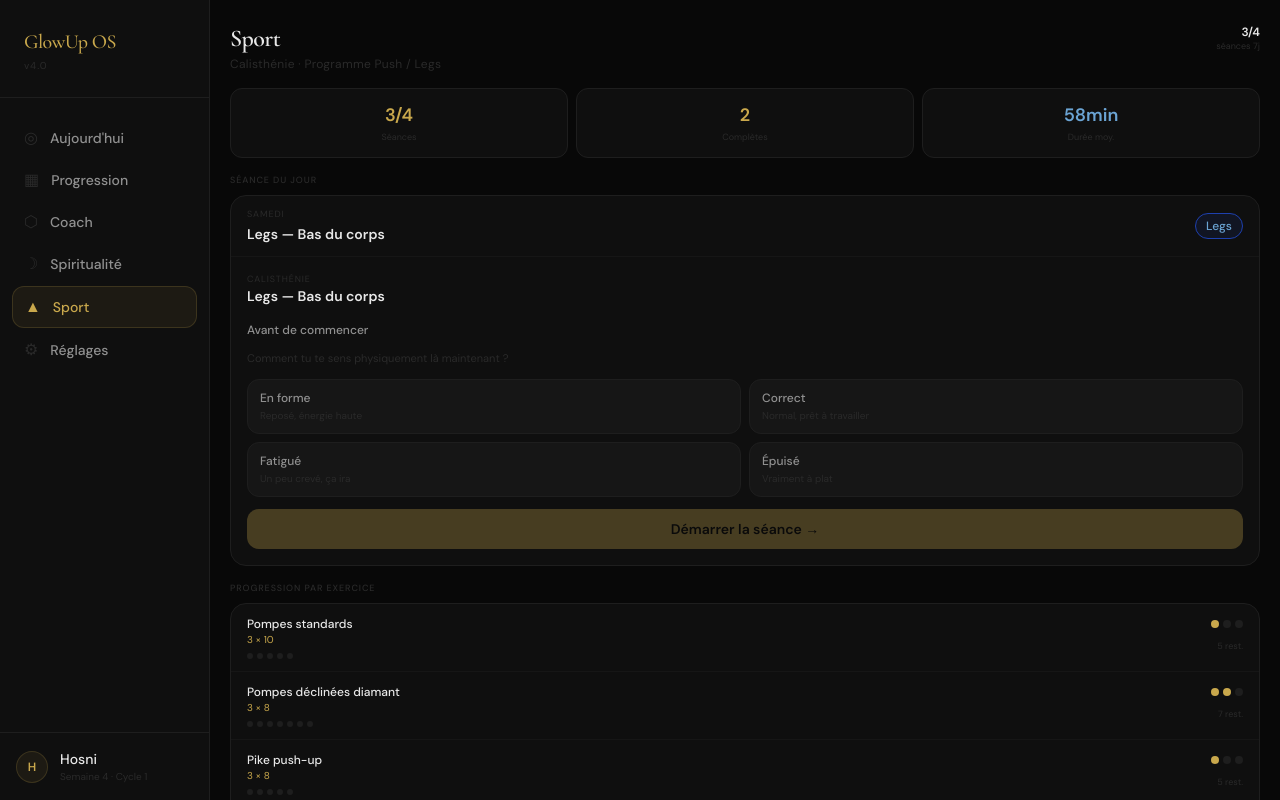
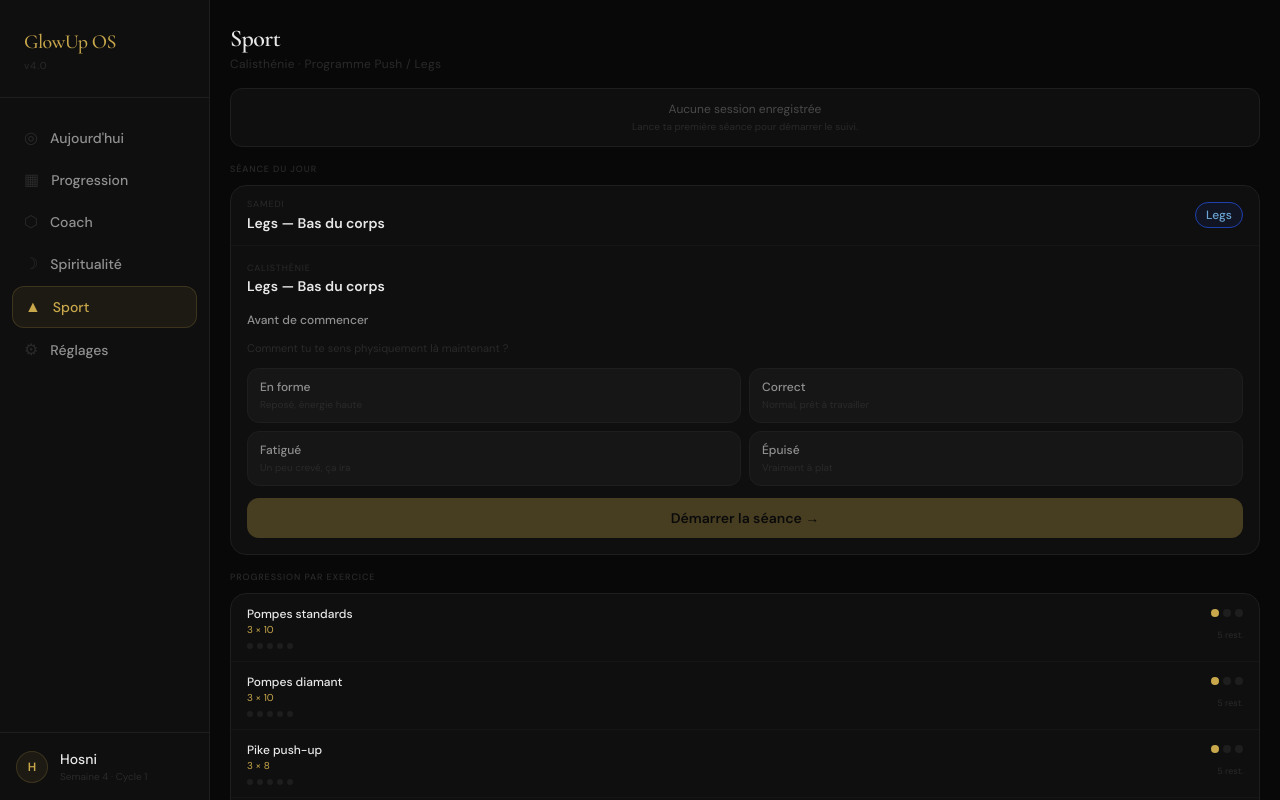
Before and after one commit to LuiPaolo-art/glowup-os, a Next.js app: page /sport in a window 1280 px wide. Shown: the top 800 px of the page. Built offline with nearby package versions, Linux system fonts and the light colour scheme.

Commit message:
fully clean initial user state

```diff
--- a/app/settings/page.tsx
+++ b/app/settings/page.tsx
@@ -73,7 +73,9 @@ export default function SettingsPage() {
         </div>
         <Row icon="🔥" label="Streak actuel"         right={<span className="text-xs text-gold">{user.streak.current} jours</span>} />
         <Row icon="⚡" label="JOI disponibles"       desc="Jours Off Intelligents" right={<span className="text-xs text-t2">{user.joi.available}/{user.joi.max}</span>} />
-        <Row icon="📊" label="Score de fiabilité"    desc="SFU — interne" right={<span className="text-xs text-state-green">88/100</span>} />
+        <Row icon="🛡" label="Score de fiabilité" desc="SFU — disponible après 7 jours d'utilisation" right={
+          <span className="text-xs text-t4">—</span>
+        } />
         <Row icon="🔄" label="État système"          right={
           <Badge variant={user.systemState === 'green' ? 'success' : user.systemState === 'yellow' ? 'warning' : 'danger'}>
             {user.systemState === 'green' ? 'Performance' : user.systemState === 'yellow' ? 'Adaptatif' : 'Reprise'}
--- a/app/spirituality/page.tsx
+++ b/app/spirituality/page.tsx
@@ -14,14 +14,14 @@ import type { SpiritualLessonContent } from '@/lib/mock-data/spiritualContent'
 
 // ── Mock spiritual data ────────────────────────────────────────────
 const PRAYERS = [
-  { id: 'fajr',    label: 'Fajr',    window: '04:30 – lever', done: true,  doneAt: '05:47', inWindow: true },
-  { id: 'dhuhr',   label: 'Dhuhr',   window: '12:30 – 15:00', done: true,  doneAt: '13:12', inWindow: true },
+  { id: 'fajr',    label: 'Fajr',    window: '04:30 – lever',    done: false, doneAt: null, inWindow: false },
+  { id: 'dhuhr',   label: 'Dhuhr',   window: '12:30 – 15:00',   done: false, doneAt: null, inWindow: false },
   { id: 'asr',     label: 'Asr',     window: '15:30 – Maghrib', done: false, doneAt: null, inWindow: false },
-  { id: 'maghrib', label: 'Maghrib', window: 'Coucher – 1h',  done: false, doneAt: null, inWindow: false },
-  { id: 'isha',    label: 'Isha',    window: '20:00 – 04:00', done: false, doneAt: null, inWindow: false },
+  { id: 'maghrib', label: 'Maghrib', window: 'Coucher – 1h',    done: false, doneAt: null, inWindow: false },
+  { id: 'isha',    label: 'Isha',    window: '20:00 – 04:00',   done: false, doneAt: null, inWindow: false },
 ]
 
-const PRAYER_AVG = { fajr: 71, dhuhr: 86, asr: 57, maghrib: 86, isha: 71 }
+const PRAYER_AVG: Record<string, number> = { fajr: 0, dhuhr: 0, asr: 0, maghrib: 0, isha: 0 }
 
 const HADITHS = [
   { text: "Les actes les plus aimés d'Allah sont ceux accomplis de manière constante, même s'ils sont peu nombreux.", src: 'Boukhari & Muslim' },
@@ -37,7 +37,7 @@ const SPIRITUAL_ARCS = [
     description: 'Le Tawhid, les six piliers de la foi, le sens de la création.',
     status: 'active' as const, passScore: 70,
     lessonIds: ARC_LESSON_IDS[1],
-    preScore: 58, finalScore: undefined, finalAttempts: 0,
+    preScore: undefined, finalScore: undefined, finalAttempts: 0,
   },
   {
     num: 2, title: 'La Prière (Salah)', color: '#6BA4D4',
@@ -140,6 +140,17 @@ function PrayerTracker() {
 
 // ── Prayer stats 7d ────────────────────────────────────────────────
 function PrayerStats() {
+  const hasData = Object.values(PRAYER_AVG).some(v => v > 0)
+
+  if (!hasData) {
+    return (
+      <div className="mx-5 mb-3 bg-s1 border border-s3 rounded-2xl px-4 py-5 text-center">
+        <p className="text-xs text-t3 mb-1">Aucune donnée pour le moment</p>
+        <p className="text-[10px] text-t4">La régularité sera calculée après ta première semaine de suivi.</p>
+      </div>
+    )
+  }
+
   return (
     <div className="mx-5 mb-3 bg-s1 border border-s3 rounded-2xl px-4 py-4">
       <p className="text-[9px] text-t4 uppercase tracking-widest mb-3">Régularité 7 jours</p>
@@ -307,20 +318,13 @@ const HADITH_ARCHIVE = [
 
 // ── Page ──────────────────────────────────────────────────────────
 export default function SpiritualityPage() {
-  const {
-    completedSpiritLessons,
-    markSpiritLessonDone,
-    openQcm,
-  } = useStore()
+  const { completedSpiritLessons, markSpiritLessonDone, openQcm } = useStore()
 
   const [activeLesson, setActiveLesson] = useState<SpiritualLessonContent | null>(null)
 
-  const { spiritualScore, prayerAverage7d } = {
-    spiritualScore: 62,
-    prayerAverage7d: { fajr: 71, dhuhr: 86, asr: 57, maghrib: 86, isha: 71 } as Record<string, number>,
-  }
-
-  const avgFajr = prayerAverage7d.fajr
+  // No historical data yet — all zeroes until real tracking is implemented
+  const spiritualScore = 0
+  const avgFajr = PRAYER_AVG.fajr  // 0 until history is tracked
 
   return (
     <div className="min-h-screen bg-s0">
@@ -336,20 +340,20 @@ export default function SpiritualityPage() {
       <PageHeader
         title="Spiritualit\u00e9"
         subtitle="Aqidah \u00b7 Salah \u00b7 Akhlaq"
-        right={
+        right={spiritualScore > 0 ? (
           <div className="text-right">
             <div className="text-xl font-semibold text-gold">{spiritualScore}</div>
             <div className="text-[10px] text-t4">score</div>
           </div>
-        }
+        ) : undefined}
       />
 
       {/* Quick stats */}
       <div className="mx-5 mb-4 grid grid-cols-3 gap-2">
         {[
-          { label: 'Fajr 7j',     value: `${avgFajr}%`,                           color: avgFajr >= 70 ? '#5ACA9A' : '#C9A84C' },
-          { label: 'Cours lus',   value: `${completedSpiritLessons.length}`,       color: '#C9A84C' },
-          { label: 'Arc actuel',  value: '1/4',                                   color: '#C9A84C' },
+          { label: 'Fajr 7j',    value: avgFajr > 0 ? `${avgFajr}%` : '—', color: avgFajr >= 70 ? '#5ACA9A' : '#909090' },
+          { label: 'Cours lus',  value: `${completedSpiritLessons.length}`,  color: '#C9A84C' },
+          { label: 'Arc actuel', value: '1/4',                               color: '#C9A84C' },
         ].map(({ label, value, color }) => (
           <div key={label} className="bg-s1 border border-s3 rounded-xl px-3 py-3 text-center">
             <div className="text-lg font-semibold" style={{ color }}>{value}</div>
--- a/app/sport/page.tsx
+++ b/app/sport/page.tsx
@@ -6,7 +6,6 @@ import { SportTimer }    from '@/components/sport/SportTimer'
 import { ExerciseList }  from '@/components/sport/ExerciseList'
 import { Pips }          from '@/components/ui/ProgressBar'
 import { useStore }      from '@/lib/store'
-import { MOCK_SPORT_WEEK } from '@/lib/mock-data'
 import { SPORT_PLAN }    from '@/types/sport'
 
 const TODAY_TYPE = SPORT_PLAN[new Date().getDay()]
@@ -14,32 +13,27 @@ const LABELS: Record<string, string> = { push: 'Push — Haut du corps', legs: '
 
 export default function SportPage() {
   const { timer, eval: ev, exercises, levelUp } = useStore()
-  const { done, planned, fullCount, avgDuration } = MOCK_SPORT_WEEK
 
-  const sessionDone = ev.submitted
+  const sessionDone   = ev.submitted
   const sessionActive = timer.running || timer.elapsed > 0
+
+  // Sport week stats — zeroed until real session history is implemented
+  const hasWeekData = false  // flip to true once session history exists
 
   return (
     <div className="min-h-screen bg-s0">
       <PageHeader
         title="Sport"
         subtitle="Calisthénie · Programme Push / Legs"
-        right={
-          <div className="flex items-center gap-3">
-            <div className="text-right">
-              <p className="text-xs font-semibold text-t1">{done}/{planned}</p>
-              <p className="text-[9px] text-t4">séances 7j</p>
-            </div>
-          </div>
-        }
       />
 
       {/* Week stats */}
+      {hasWeekData ? (
         <div className="mx-5 mb-4 grid grid-cols-3 gap-2">
           {[
-          { label: 'Séances', value: `${done}/${planned}`, color: done >= planned ? '#5ACA9A' : '#C9A84C' },
-          { label: 'Complètes', value: `${fullCount}`, color: '#C9A84C' },
-          { label: 'Durée moy.', value: `${avgDuration}min`, color: '#6BA4D4' },
+            { label: 'Séances',    value: '0/0', color: '#909090' },
+            { label: 'Complètes', value: '0',   color: '#909090' },
+            { label: 'Durée moy.', value: '—',  color: '#909090' },
           ].map(({ label, value, color }) => (
             <div key={label} className="bg-s1 border border-s3 rounded-xl px-3 py-3 text-center">
               <p className="text-lg font-semibold" style={{ color }}>{value}</p>
@@ -47,6 +41,12 @@ export default function SportPage() {
             </div>
           ))}
         </div>
+      ) : (
+        <div className="mx-5 mb-4 bg-s1 border border-s3 rounded-xl px-4 py-3 text-center">
+          <p className="text-xs text-t3 mb-0.5">Aucune session enregistrée</p>
+          <p className="text-[10px] text-t4">Lance ta première séance pour démarrer le suivi.</p>
+        </div>
+      )}
 
       {/* Today plan */}
       <SectionLabel>Séance du jour</SectionLabel>
--- a/lib/mock-data/progression.ts
+++ b/lib/mock-data/progression.ts
@@ -41,8 +41,8 @@ export const MOCK_ARCS: Arc[] = [
     lessons: [], finalAttempts: 0,
     unlockConditions: [
       { label: 'Arc 1 validé',         met: false },
-      { label: 'Score Sport ≥ 40',     met: true,  value: '68/40' },
-      { label: '8 séances réussies',   met: false, value: '5/8'   },
+      { label: 'Score Sport ≥ 40',     met: false },
+      { label: '8 séances réussies',   met: false },
     ],
   },
   {
@@ -53,7 +53,7 @@ export const MOCK_ARCS: Arc[] = [
     lessons: [], finalAttempts: 0,
     unlockConditions: [
       { label: 'Arc 1 validé',              met: false },
-      { label: 'Score Apprentissage ≥ 40', met: false, value: '36/40' },
+      { label: 'Score Apprentissage ≥ 40', met: false },
     ],
   },
 ]
@@ -71,8 +71,8 @@ export const MOCK_EXERCISES: Exercise[] = [
   },
   {
     id: 'diamant', name: 'Pompes diamant',
-    currentLevel: 1, maxLevel: 2,
-    sessionsAtLevel: 0, sessionsRequired: 7, canLevelUp: false,
+    currentLevel: 0, maxLevel: 2,
+    sessionsAtLevel: 0, sessionsRequired: 5, canLevelUp: false,
     levels: [
       { name: 'Pompes diamant',          sets: '3 × 10', tip: 'Mains en triangle sous le sternum' },
       { name: 'Pompes déclinées diamant', sets: '3 × 8', tip: 'Pieds surélevés, tension maximale' },
@@ -102,9 +102,9 @@ export const MOCK_EXERCISES: Exercise[] = [
 ]
 
 export const MOCK_SPORT_WEEK: SportWeek = {
-  planned: 4, done: 3, fullCount: 2, avgDuration: 58,
+  planned: 0, done: 0, fullCount: 0, avgDuration: 0,
 }
 
 export const MOCK_DOMAIN_SCORES: DomainScores = {
-  sport: 68, learning: 36, discipline: 71, constancy: 62, global: 62,
+  sport: 0, learning: 0, discipline: 0, constancy: 0, global: 0,
 }
```
Lines whose indentation alone changed are shown as unchanged.
